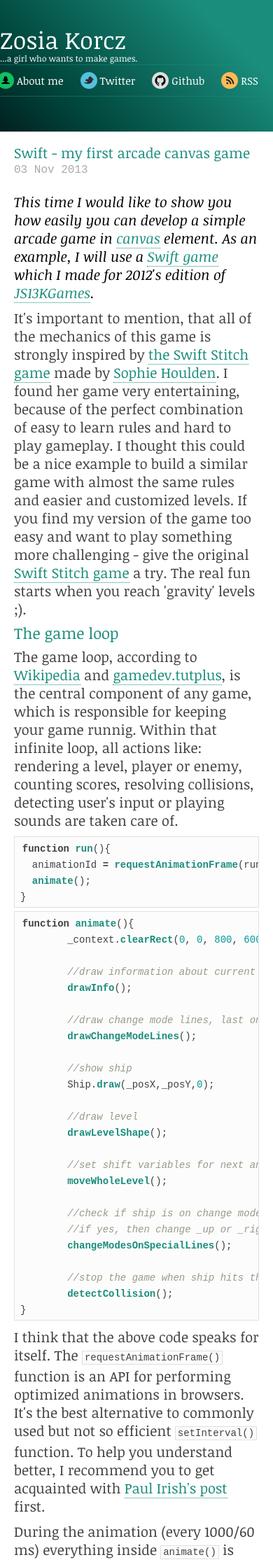
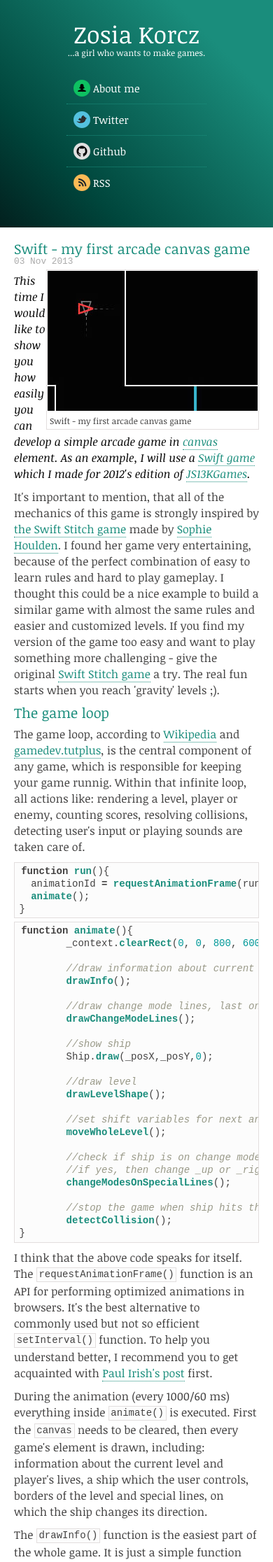
Before and after one commit to Calanthe/Calanthe.github.io, a Jekyll site: the page built from _posts/2013-11-03-swift-my-first-arcade-canvas-game.html, in a window 390 px wide. Shown: the top 2232 px of the page at 70% size. Built offline with Jekyll 4.4.1, drawn with Linux system fonts in a browser that asks for light colours; some web fonts are replaced; Markdown is read by kramdown in place of the engine named in the settings; comment, search, counter and statistics services are not loaded.

Commit message:
mobile, images, captions

```diff
--- a/_posts/2013-10-12-case-study-duck-hunt.markdown
+++ b/_posts/2013-10-12-case-study-duck-hunt.markdown
@@ -2,8 +2,12 @@
 layout: post
 title: "Case study - how does CSS only Duck Hunt work?"
 date:   2013-10-12 19:53:59
+image: <img src='/assets/duck_hunt.png' alt='CSS only Duck Hunt game'>
 ---
-![Duck Hunt  CSS only game]({{ site.url }}/assets/duckhunt.jpg)
+<div class='image right'>
+<img src='/assets/duck_hunt.png' alt='CSS only Duck Hunt game'>
+<span class="caption">CSS only Duck Hunt game</span>
+</div>
 
 [CSS Duck Hunt][mdnduck] was the first game I submitted to 'CSS only' [Mozilla Dev Derby][mdn] over one year ago. It didn't win anything, but I was glad that I managed to develop a nostalgic game in a rather unique way. Since then, some people have asked me to explain how this game works.
 
--- a/_posts/2013-11-03-swift-my-first-arcade-canvas-game.html
+++ b/_posts/2013-11-03-swift-my-first-arcade-canvas-game.html
@@ -2,8 +2,12 @@
 layout: post
 title: "Swift - my first arcade canvas game"
 date:   2013-11-03 14:30:06
+image: <img src='/assets/swift/swift.jpg' alt='Swift - my first arcade canvas game'>
 ---
-<p><img src="{{ site.url }}/assets/swift/swift.jpg" alt="Swift - arcade game"></p>
+<div class='image right'>
+<img src="/assets/swift/swift.jpg" alt="Swift - my first arcade canvas game">
+    <span class="caption">Swift - my first arcade canvas game</span>
+</div>
 
 <p>This time I would like to show you how easily you can develop a simple arcade game in <a href="http://diveintohtml5.info/canvas.html">canvas</a> element. As an example, I will use a <a href="http://js13kgames.com/entries/swift">Swift game</a> which I made for 2012&#39;s edition of <a href="http://js13kgames.com/">JS13KGames</a>.</p>
 
--- a/_posts/2014-03-09-planet-defender-circular-world-game-with-pixijs.html
+++ b/_posts/2014-03-09-planet-defender-circular-world-game-with-pixijs.html
@@ -2,8 +2,12 @@
 layout: post
 title: "Planet Defender - a circular world game with Pixi.js"
 date:   2014-03-09 13:08:18
+image: <img src='/assets/planet_defender/planet_defender.png' alt='Planet Defender'>
 ---
-<p><img src="/assets/planet_defender/planet_defender.jpg" alt="Planet Defender"></p>
+<div class='image right'>
+<img src="/assets/planet_defender/planet_defender.png" alt="Planet Defender">
+    <span class="caption">Planet Defender</span>
+</div>
 
 <p>The third weekend of January was the coldest that Poland has been all winter, so far. Temperatures in Poznań hit -11°C during the day. In such conditions, the best way to spend free time
 was to stay at home and enjoy the advantages of a comfortable and warm bed ;). But this weekend was special for the game makers from all over the world. The <a href="http://globalgamejam.org/">Global Game Jam</a> was taking place and I couldn&#39;t miss it!</p>
--- a/css/main.css
+++ b/css/main.css
@@ -111,6 +111,11 @@ h1, h2, h3, h4, h5, h6 {
   width: 490px;
   padding-left: 10px;
 }
+
+.post-item-into .right {
+  display: none;
+}
+
 /*****************************************************************************/
 /*
 /* Site
@@ -326,13 +331,12 @@ pre code {
 }
 
 .post h2 {
-  font-size: 12px;
+  font-size: 16px;
   padding: 3px 0 0 0;
 }
 
-.posts li p img,
+.posts img,
 .post img {
-  border: 1px solid #E2DEDE;
   padding: 1px;
 }
 
@@ -343,3 +347,18 @@ pre code {
 .post ol li {
   padding: 4px 0;
 }
+
+.post .left {
+  margin-right: 14px;
+}
+
+.image,
+.posts img {
+  border: 1px solid #E2DEDE;
+}
+
+.image .caption {
+  font-size: 12px;
+  display: block;
+  padding: 0 0 4px 4px;
+}
--- a/css/mobile.css
+++ b/css/mobile.css
@@ -1,56 +1,44 @@
-@media only screen and (max-width: 480px) {
+@media only screen and (max-width: 840px) {
 
-  body {
-    font-size: 20px;
+  .post-item-img,
+  .post-item-into,
+  .header,
+  .menu-wrapper {
+    float: none;
   }
 
-  img {
-    display: none;
+  .header {
+    text-align: center;
   }
 
-  h1 {
-    font-size: 48px;
+  .menu-wrapper {
+    height: auto;
+    border: none;
   }
 
-  h2 {
-    font-size: 42px;
+  .menu-wrapper .menu-elements {
+    padding: 20px 0 0 0;
+    width: 200px;
   }
 
-  .top-stripe img {
-    margin: 40px 0;
-  }
-
-  div.site div.menu-wrapper {
-    margin: 0 0 10px 0;
-    background-color: #FFF;
-    border-top: none;
-    border-bottom: none;
-    height: auto;
-  }
-
-  div.site div.menu-wrapper ul {
-    padding: 0;
-    width: auto;
+  .menu-wrapper .menu-element {
+    list-style: none;
+    display: block;
+    padding: 12px 10px;
     border-top: #1A8D7C 1px dotted;
   }
 
-  div.site div.menu-wrapper ul li {
-    list-style: none;
-    display: block;
-    padding: 12px 10px;
-    border-bottom: #1A8D7C 1px dotted;
+  .menu-wrapper .menu-element:nth-child(1) {
+    border-top: none;
   }
 
-  ul.posts li p, .post p {
-    line-height: 26px;
+  .post-item-img {
+    width: auto;
+    text-align: center;
   }
 
-  .date {
-    line-height: 22px;
-  }
-
-  .post h3 {
-    font-size: 22px;
+  .post-item-into {
+    width: auto;
   }
 
   code {
@@ -61,8 +49,4 @@
   .tutor {
     display: none;
   }
-
-  .top-stripe .retro-stripe {
-    display: none;
-  }
 }
--- a/css/tutor.css
+++ b/css/tutor.css
@@ -26,6 +26,7 @@
 
 .li-wrapper {
 	text-align: center;
+	width: 640px;
 }
 
 .li-wrapper li {
```
Also changed, not shown: _drafts/sliding-puzzle-game-phaser.markdown (+8 -7 lines), assets/duck_hunt.png (added), assets/duckhunt.jpg (deleted), assets/planet_defender/planet_defender.jpg (deleted), assets/planet_defender/planet_defender.png (added), assets/sliding_puzzle/folder.png, assets/sliding_puzzle/sliding_puzzle.png (added), assets/swift/swift.jpg, 1 other file.
